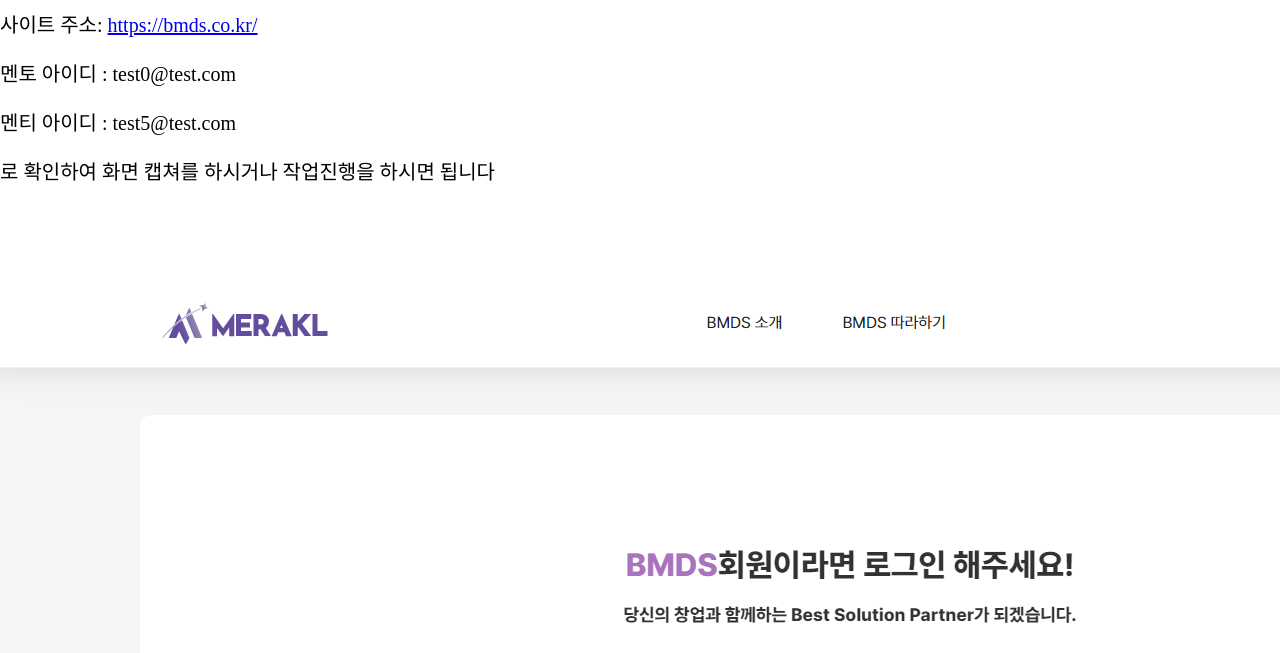
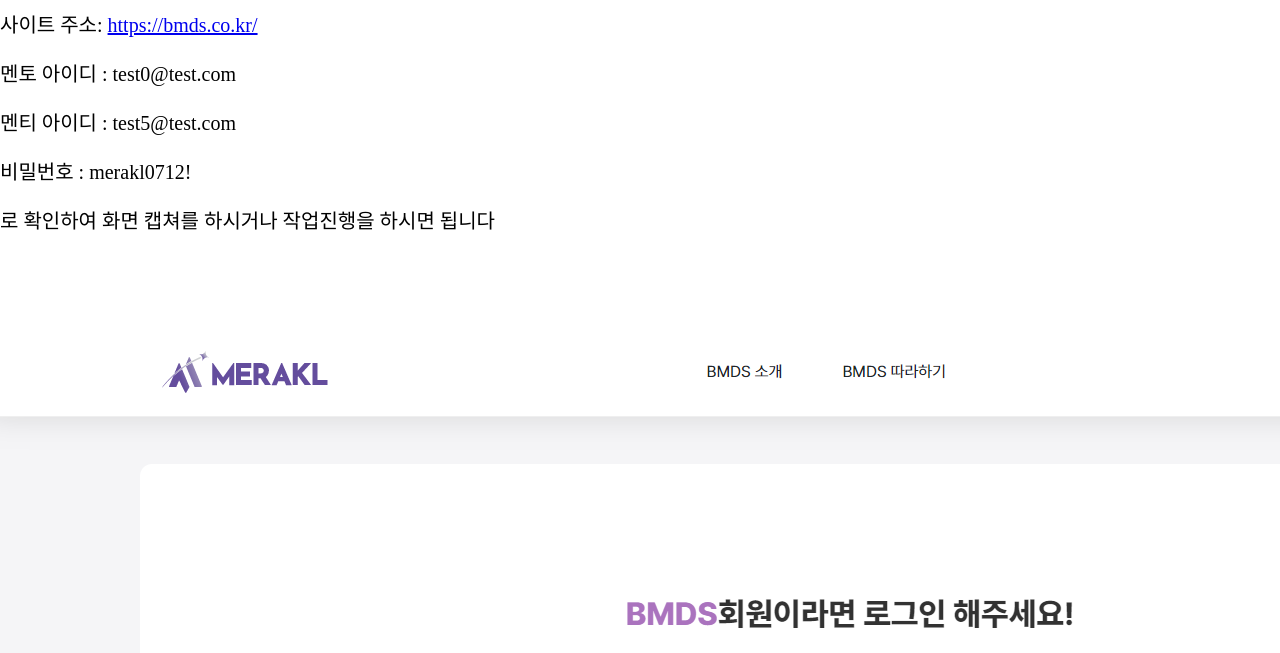
Before and after one commit to beom-jun-kim/bmds_pro, a plain HTML site: page index.html in a window 1280 px wide. Shown: the part 121-774 px from the top of the page. Drawn offline with Linux system fonts and the light colour scheme.

Commit message:
비밀번호 넣음

```diff
--- a/index.html
+++ b/index.html
@@ -35,6 +35,7 @@
         <p>사이트 주소: <a href="https://bmds.co.kr/" target="_blank">https://bmds.co.kr/</a></p>
         <p>멘토 아이디 : test0@test.com</p>
         <p>멘티 아이디 : test5@test.com</p>
+        <p>비밀번호 : merakl0712!</p>
         <p>로 확인하여 화면 캡쳐를 하시거나 작업진행을 하시면 됩니다</p>
         <div>
             <img src="./img/로그인-1.png" alt="">
```
